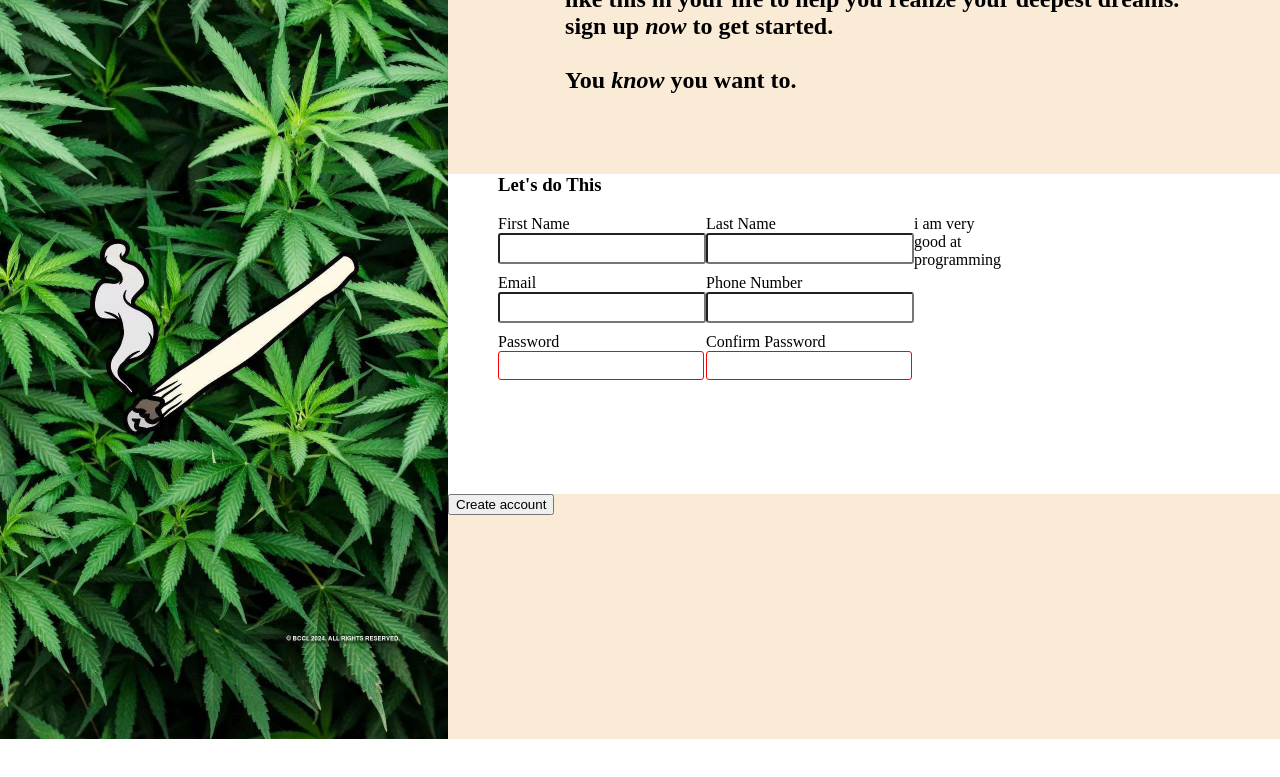
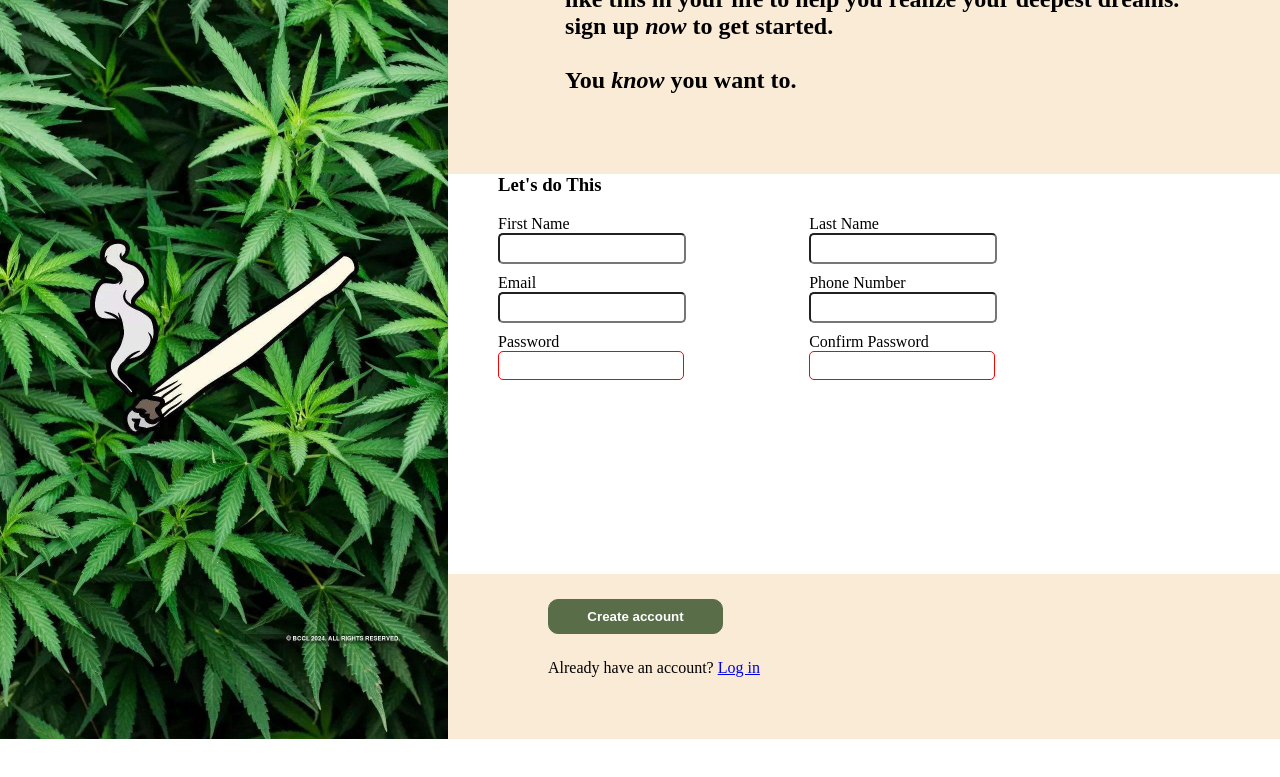
Before and after one commit to Reydove/sign-up-form, a plain HTML site: page index.html in a window 1280 px wide. Shown: the part 61-838 px from the top of the page. Before the commit the page ends 800 px from the top, so only its background shows below. Drawn offline with Linux system fonts and the light colour scheme; a web font is replaced by a local one.

Commit message:
Adding the last section with button

```diff
--- a/index.html
+++ b/index.html
@@ -56,13 +56,17 @@
                                 <p id="error"></p>
                             </div>
                         </div>
-                       <div class="form-divs">i am very good at programming</div>
+                       <!--div class="form-divs">i am very good at programming</div>-->
                     </div>
                 </div>
+             <div class="third">
+                 <button type = "submit" class="btn btn-green">Create account</button>
+                 <div class="hyperlink">
+                    <p>Already have an account? <a href="log in">Log in</a></p>
+                </div>
+
+             </div>
             </form>
-            <div class="third">
-                <button type = "submit" class="btn btn-green">Create account</button>
-                </div>
         </div>
     </div>
 </body>
--- a/main.js
+++ b/main.js
@@ -1,5 +1,4 @@
-/*document.addEventListener("DOMContentLoaded", function(){
-    console.log("hi")
+document.addEventListener("DOMContentLoaded", function(){
 
      let password = document.querySelector("#password").value;
      let confirmPassword = document.querySelector("#confirmPassword").value;
@@ -12,12 +11,12 @@
      }
     else if password == confirmPassword{
         error.innerHTML = "";
-     }
+    }
 
 
-})*/
+})
 
-document.addEventListener("DOMContentLoaded", function(){
+/*document.addEventListener("DOMContentLoaded", function(){
     console.log("hi");
 
     let password = document.querySelector("#password");
@@ -42,3 +41,4 @@ document.addEventListener("DOMContentLoaded", function(){
         }
     });
 });
+*/
--- a/style.css
+++ b/style.css
@@ -57,11 +57,13 @@ body{
 
 }
 .second{
-  height: 40vh;
+  height: 50vh;
   background: white;
 }
 .third{
-  height: 40vh;
+  height: 200vh;
+  margin-left: 50px;
+  margin-top:25px;
 }
 .form-main-div{
     display: flex;
@@ -77,16 +79,16 @@ body{
   justify-content: left;
 
  }
- /*.form.divs{
+ .form.divs{
   display: flex;
   justify-content:space-evenly;
  }
-*/
+
  input{
-  width: 200px;
+  width: 180px;
   border-color: 1px solid #E5E7EB;
   height: 25px;
-  border-radius: 3px;
+  border-radius: 5px;
 
  }
  input:focus{
@@ -103,3 +105,24 @@ body{
 #password:invalid {
   border: 1px solid red;
 }
+
+#error{
+  color: red;
+  font-size: 10px;
+  margin: 1px;
+}
+.btn-green{
+  background-color: #596d48;
+  color:white;
+  margin-left: 50px;
+  border: 1px solid #596d48;
+  border-radius: 10px;
+  height: 35px;
+  width: 175px;
+  font-weight: bold;
+
+}
+.hyperlink{
+ margin-left: 50px;
+ margin-top: 25px;
+}
```
